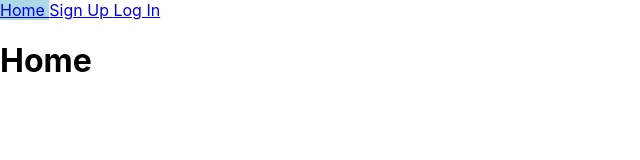
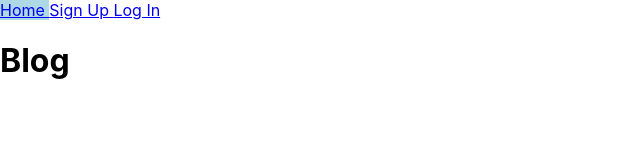
Before and after one commit to hejeong/runners-weekly, a React (Create React App) app in the folder client/: page / in a window 1280 px wide. Shown: the top 160 px of the page, without its empty margins (0-640 px from the left). Built offline with nearby package versions, Linux system fonts and the light colour scheme.

Commit message:
Create BlogContainer as first container component

```diff
--- /dev/null
+++ b/client/src/components/BlogContainer.js
@@ -0,0 +1,16 @@
+import React from 'react';
+class BlogContainer extends React.Component {
+    constructor() {
+      super()
+      this.state = {
+        blogposts: []
+      };
+    }
+
+
+    render() {
+      return <h1>Blog</h1>
+    }
+  }
+
+  export default BlogContainer;
--- a/client/src/components/Home.js
+++ b/client/src/components/Home.js
@@ -1,9 +1,9 @@
 import React from 'react';
-
+import BlogContainer from './BlogContainer';
 const Home = () => {
     return(
         <div>
-            <h1>Home</h1>
+            <BlogContainer />
         </div>
     )
 }
```
